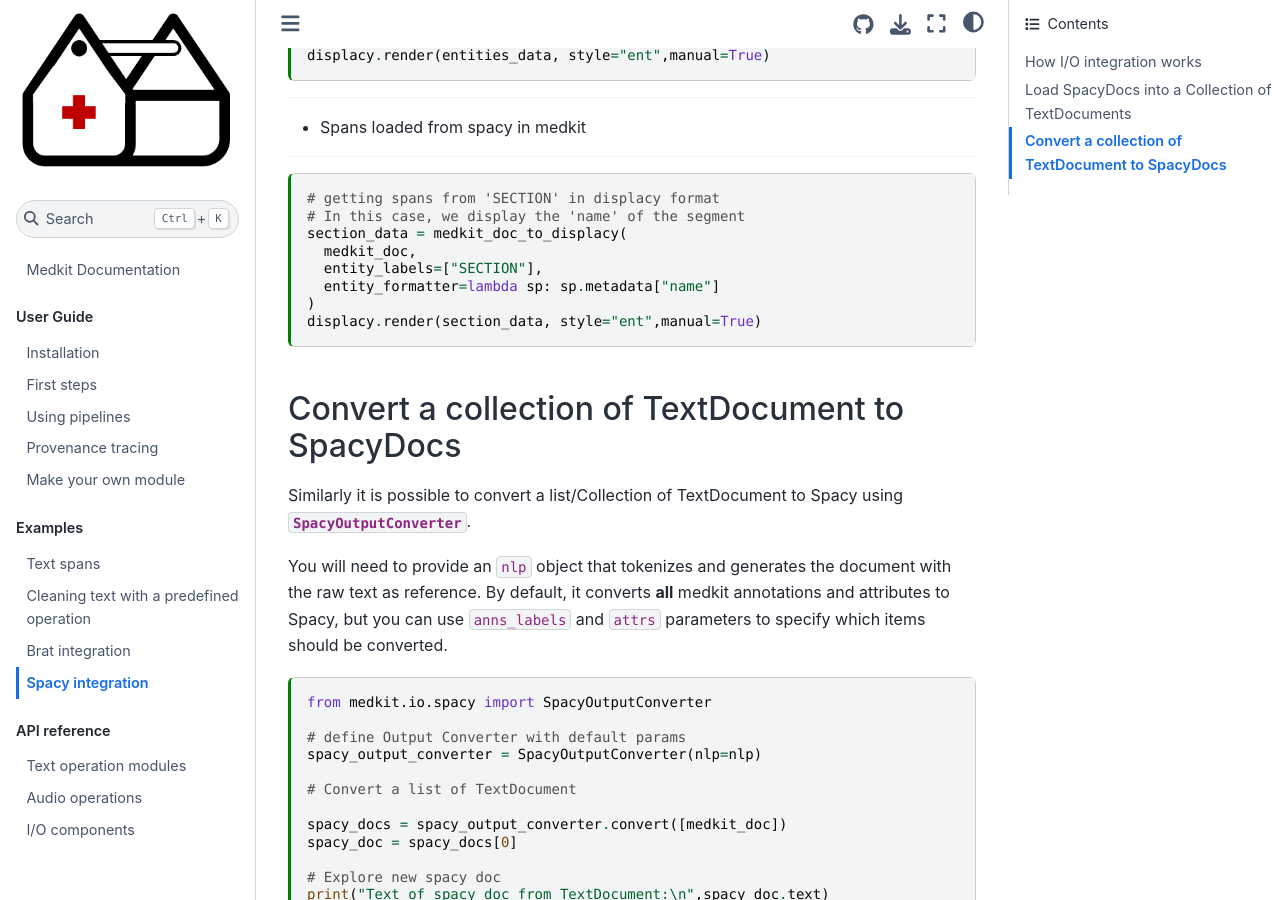
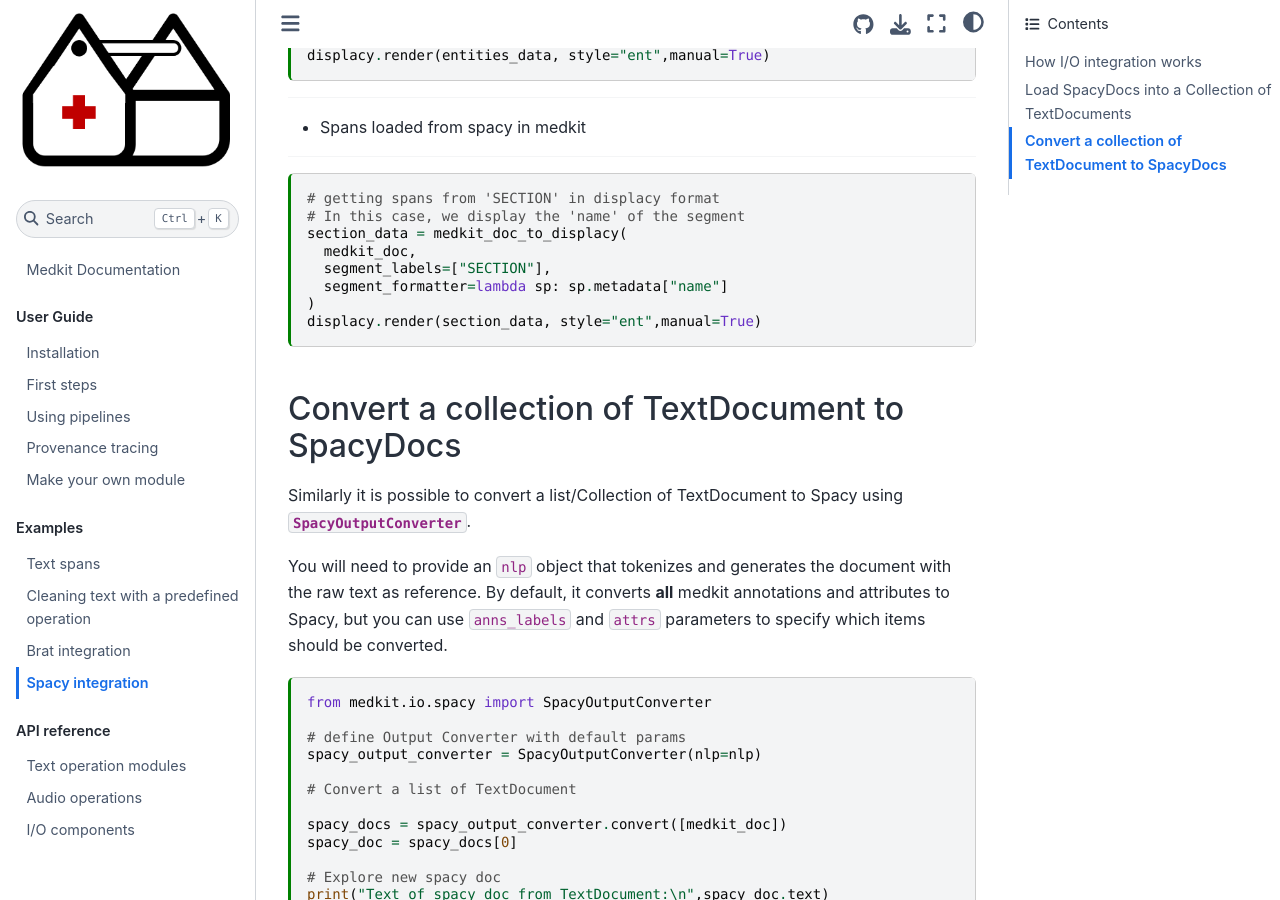
Before and after one commit to TeamHeka/medkit, a Jupyter Book: the page built from docs/examples/spacy_io.md, in a window 1280 px wide and 900 px high, scrolled down 3328 px. Built offline with Jupyter Book 1.0.4 settings and Sphinx 7.4.7 and the Sphinx Book theme 1.1.4, drawn with Linux system fonts in a browser that asks for light colours; pages that are not in the unit, such as notebooks, are missing from menus.

Commit message:
Update usage of medkit_doc_to_displacy() in docs

````diff
--- a/docs/examples/spacy_io.md
+++ b/docs/examples/spacy_io.md
@@ -165,8 +165,8 @@ displacy.render(entities_data, style="ent",manual=True)
 # In this case, we display the 'name' of the segment
 section_data = medkit_doc_to_displacy(
   medkit_doc,
-  entity_labels=["SECTION"],
-  entity_formatter=lambda sp: sp.metadata["name"]
+  segment_labels=["SECTION"],
+  segment_formatter=lambda sp: sp.metadata["name"]
 )
 displacy.render(section_data, style="ent",manual=True)
 ```
````
